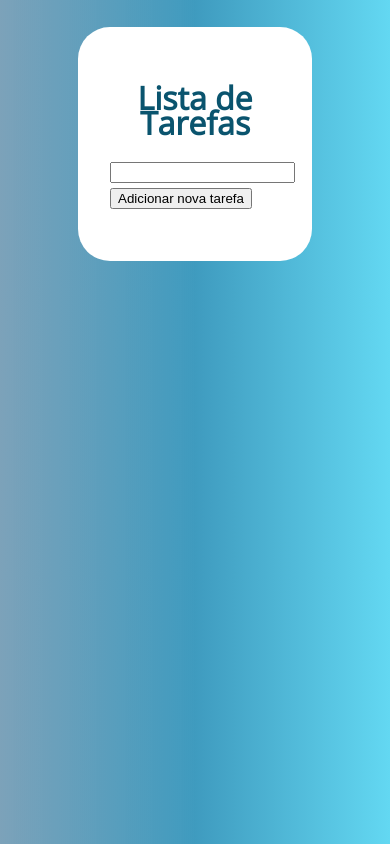
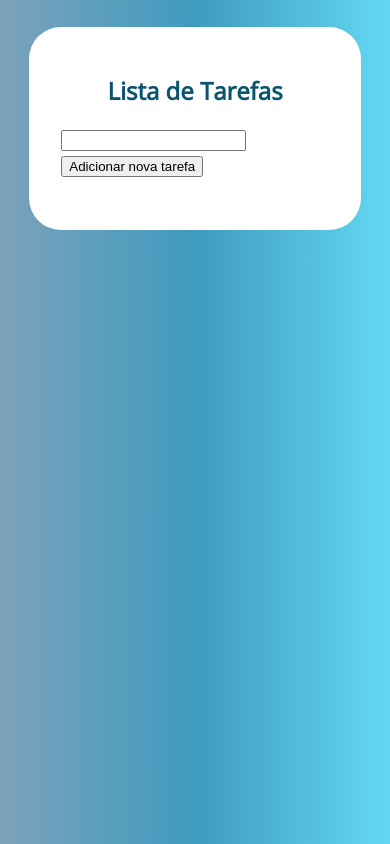
Before and after one commit to jucineibelo/lista-de-tarefas, a plain HTML site: page index.html in a window 390 px wide. Drawn offline with nearby package versions, Linux system fonts and the light colour scheme.

Commit message:
Update style.css

```diff
--- a/assets/css/style.css
+++ b/assets/css/style.css
@@ -23,7 +23,7 @@ body {
     background-color: white;
     padding: 2rem;
     border-radius: 2rem;
-    width: 60%;
+    width: 50%;
 }
 
 .container h1 {
@@ -32,3 +32,31 @@ body {
     margin-bottom: 5%;
     color: #0a546e;
 }
+
+@media (max-width: 760px) {
+    body {
+        margin: 0;
+        padding: 0;
+        background-color: var(--primary-color);
+        font-family: 'Open sans', sans-serif;
+        font-size: 1.3em;
+        line-height: 1.2em;
+        background-image: linear-gradient(to right,#26658C9A,#3F9BBF,#63D8F2);
+
+    }
+
+    .container {
+        margin: 7% auto;
+        background-color: white;
+        padding: 2rem;
+        border-radius: 2rem;
+        width: 85%;
+    }
+
+    .container h1 {
+        text-align: center;
+        font-size: 1.5rem;
+        margin-bottom: 5%;
+        color: #0a546e;
+    }
+}
```
